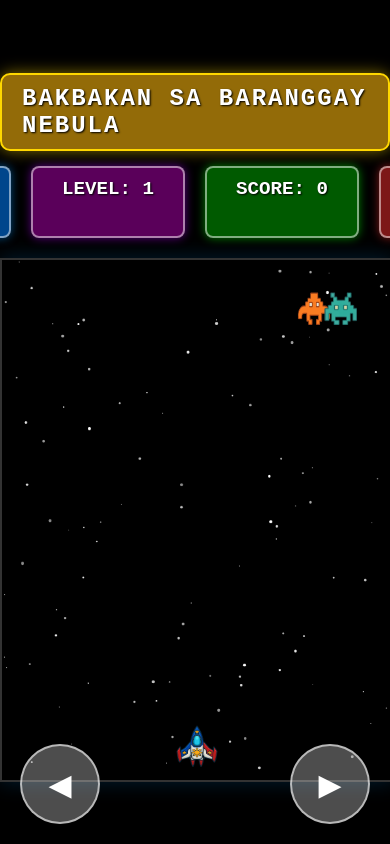
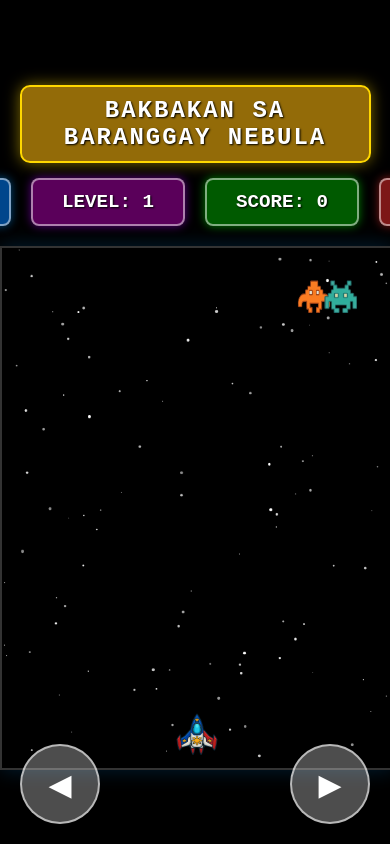
Before and after one commit to G73nnTech/Bakbakan-sa-Baranggay-Nebula, a website built with Vite: page index.html in a window 390 px wide. Both pictures are taken after a click on the button "LEVEL 1". Shown: the top 844 px of the page. Built offline with nearby package versions, Linux system fonts and the light colour scheme.

Commit message:
Fix mobile dashboard layout: Responsive boxes and smaller text

```diff
--- a/index.html
+++ b/index.html
@@ -92,6 +92,51 @@
         (hover: none) and (pointer: coarse) {
             #mobile-controls {
                 display: flex;
+            }
+        }
+
+        /* Mobile Dashboard Fix */
+        @media (max-width: 600px) {
+            #stats-row {
+                gap: 5px;
+                /* Smaller gap */
+                width: 100%;
+                padding: 0 10px;
+                /* Add side padding to container */
+                box-sizing: border-box;
+            }
+
+            .hud-item {
+                font-size: 0.75rem;
+                /* Smaller font */
+                padding: 5px 2px;
+                /* Minimal padding */
+                min-width: 0;
+                /* Allow shrinking below content size if needed */
+                flex: 1;
+                /* Distribute space */
+                display: flex;
+                justify-content: center;
+                align-items: center;
+                white-space: nowrap;
+                /* Prevent text wrapping */
+                overflow: hidden;
+                /* Hide overflow if it still happens */
+            }
+
+            #game-title {
+                font-size: 16px;
+                padding: 5px 10px;
+                margin-bottom: 10px;
+                width: 90%;
+                /* prevent overflow */
+                box-sizing: border-box;
+                text-align: center;
+            }
+
+            #hud {
+                min-height: auto;
+                padding-bottom: 10px;
             }
         }
 
```
